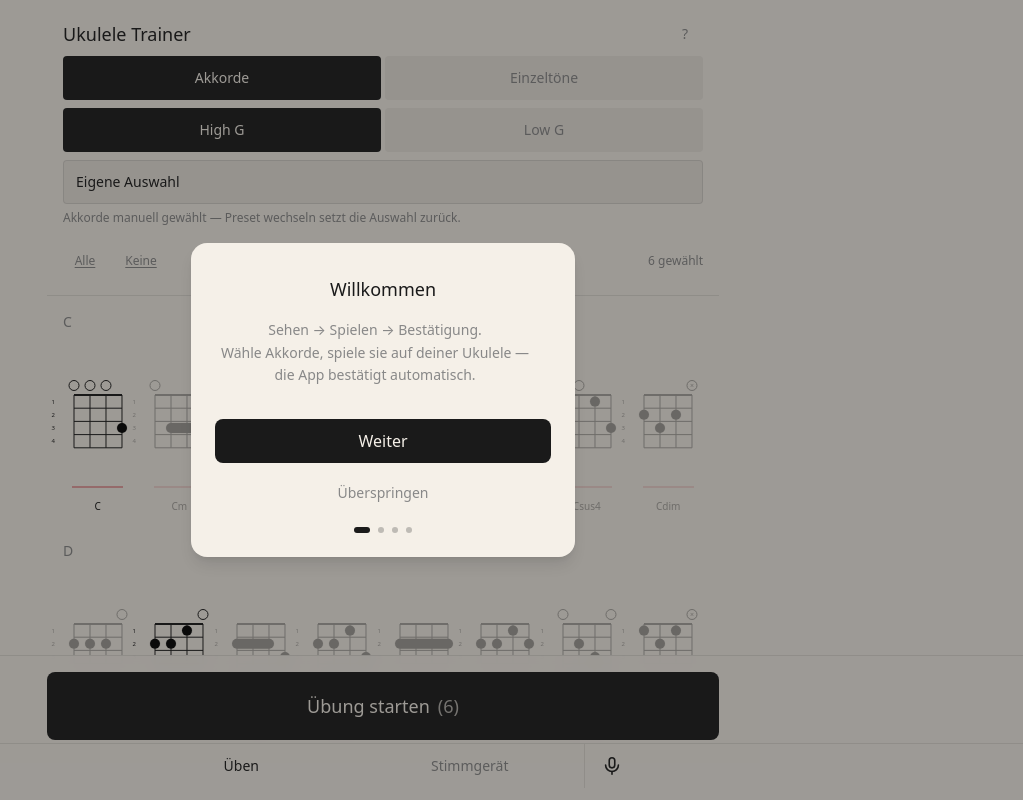
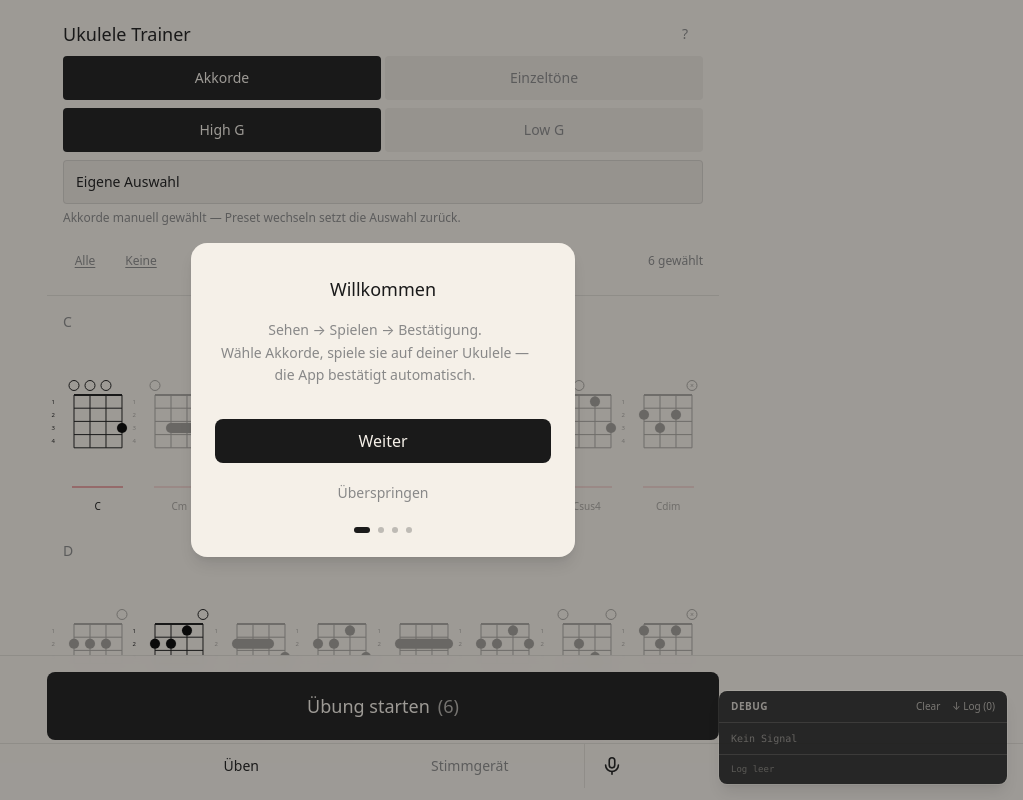
Before and after one commit to gabiwan24/d-accord, a React (Vite) app: page / in a window 1280 px wide. Shown: the top 800 px of the page, without its empty margins (257-1280 px from the left). Built offline with nearby package versions, Linux system fonts and the light colour scheme.

Commit message:
feat: render DebugOverlay permanently in App

```diff
--- a/src/App.tsx
+++ b/src/App.tsx
@@ -2,6 +2,7 @@ import { useEffect, useState } from 'react'
 import { AppTabBar, type AppTab } from './components/AppTabBar'
 import { ErrorBoundary } from './components/ErrorBoundary'
 import { OnboardingOverlay, hasSeenOnboarding } from './components/OnboardingOverlay'
+import { DebugOverlay } from './components/DebugOverlay'
 import { MicProvider } from './context/MicContext'
 import { closeAudioContext } from './lib/playChord'
 import type { PracticeSessionConfig } from './screens/SetupScreen'
@@ -115,6 +116,7 @@ export default function App() {
         {showOnboarding && (
           <OnboardingOverlay onClose={() => setShowOnboarding(false)} />
         )}
+        <DebugOverlay />
       </MicProvider>
     </ErrorBoundary>
   )
```
